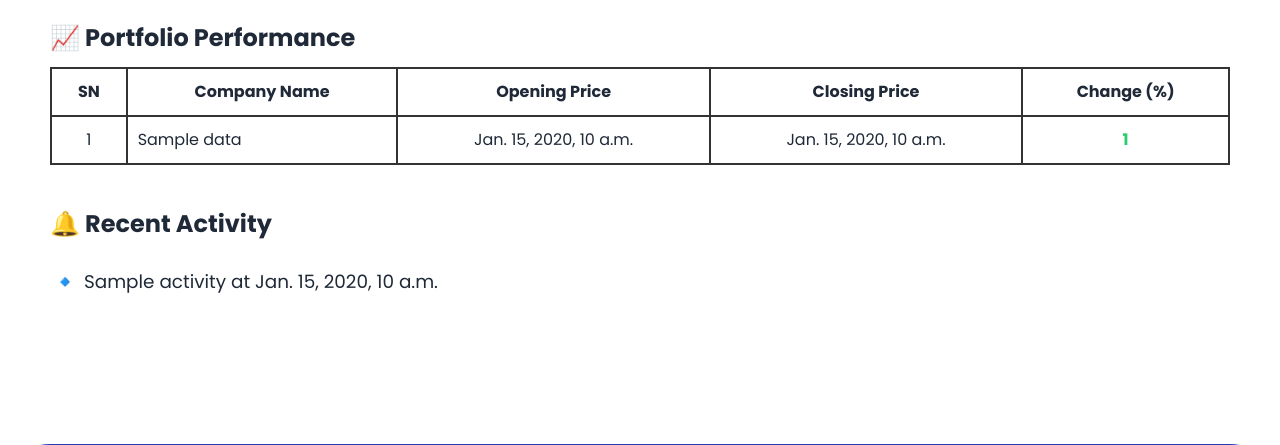
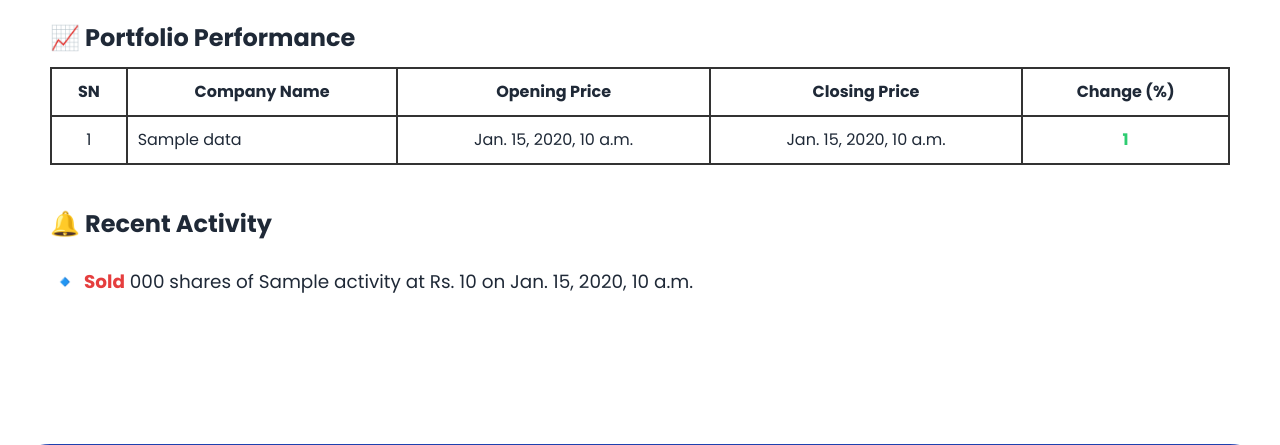
Before and after one commit to ghanteyyy/StockVault, a Django app: template templates/dashboard.html in a window 1280 px wide. Shown: the part 468-913 px from the top of the page. Run offline with Django 5.2, Linux system fonts and the light colour scheme; the template is opened without the code that fills it: most values are stand-ins (such as "Sample title", 1, 10 or a date in 2020); parts of the project's set-up code (start-up, migrations or seed data) failed here and were passed over; some libraries are stand-ins or nearby versions.

Commit message:
Formatted data for listing

```diff
--- a/templates/dashboard.html
+++ b/templates/dashboard.html
@@ -70,9 +70,9 @@
             <h2>🔔 Recent Activity</h2>
             <ul>
                 {% for activity in recent_activities %}
-                    <li><p>{{ activity.activity }} at {{ activity.recorded_at }}</p></li>
+                    <li><p><span class='{% if activity.transaction_type == "buy" %}positive{% else %}negative{% endif %}'>{% if activity.transaction_type == "buy" %}Bought{% else %}Sold{% endif %}</span> {{activity.number_of_shares}} shares of <span class="activity_company">{{activity.company_name}}</span> at Rs. {{activity.transacted_price}} on {{activity.transaction_date}}</p></li>
                 {% empty %}
-                    <li class="error-message">No recent activity</li>
+                    <p class="error-message">No recent activity</p>
                 {% endfor %}
             </ul>
         </div>
```
